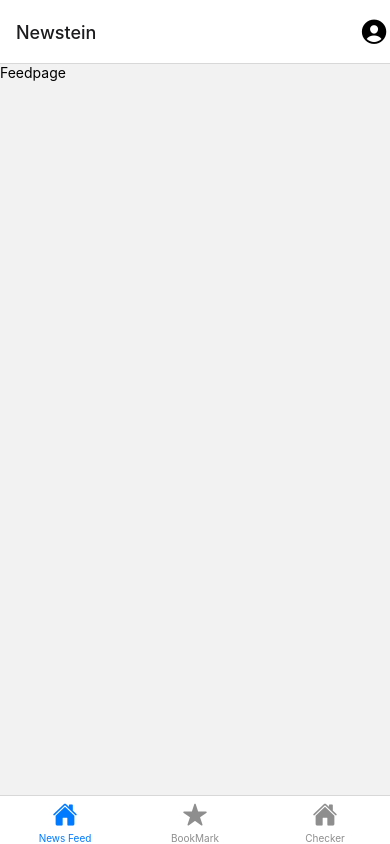
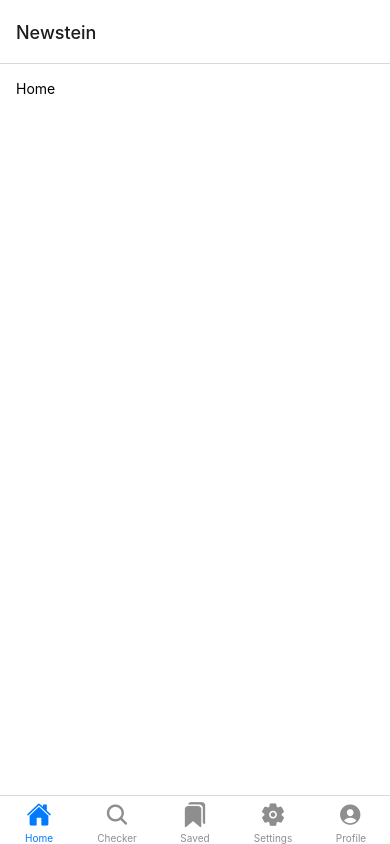
Before and after one commit to coldKaushal/newstein, a React Native app: screen /feedpage in a window 390 px wide. Built offline with nearby package versions, Linux system fonts and the light colour scheme.

Commit message:
add more tabs

```diff
--- a/App.js
+++ b/App.js
@@ -2,11 +2,10 @@ import { StatusBar } from "expo-status-bar";
 import { StyleSheet, Text, View } from "react-native";
 import { NavigationContainer } from "@react-navigation/native";
 import { createNativeStackNavigator } from "@react-navigation/native-stack";
-
+import Settings from "./screen/settings";
 import Feedpage from "./screen/feedPage";
 import BookMark from "./screen/bookmark";
 import Profile from "./screen/profile";
-import Avatar from "./components/avatar";
 import { createBottomTabNavigator } from "@react-navigation/bottom-tabs";
 import TabBarIcon from "./components/tabBarIcon";
 import NewsChecker from "./screen/newsChecker";
@@ -17,26 +16,16 @@ const Stack = createNativeStackNavigator();
 function TabScreen() {
   return (
     <View style={styles.root}>
-      <Tab.Navigator>
+      <Tab.Navigator
+      >
         <Tab.Screen
           name="feedpage"
           component={Feedpage}
           options={{
-            title: "News Feed",
+            title: "Home",
             headerShown: false,
             tabBarIcon: ({ color, size }) => (
               <TabBarIcon name="home" color={color} size={size} />
-            ),
-          }}
-        />
-        <Tab.Screen
-          name="bookmark"
-          component={BookMark}
-          options={{
-            title: "BookMark",
-            headerShown: false,
-            tabBarIcon: ({ color, size }) => (
-              <TabBarIcon name="star" color={color} size={size} />
             ),
           }}
         />
@@ -47,11 +36,43 @@ function TabScreen() {
             title: "Checker",
             headerShown: false,
             tabBarIcon: ({ color, size }) => (
-              <TabBarIcon name="home" color={color} size={size} />
+              <TabBarIcon name="search" color={color} size={size} />
             ),
           }}
         />
-
+        <Tab.Screen
+          name="bookmark"
+          component={BookMark}
+          options={{
+            title: "Saved",
+            headerShown: false,
+            tabBarIcon: ({ color, size }) => (
+              <TabBarIcon name="bookmarks" color={color} size={size} />
+            ),
+          }}
+        />
+        <Tab.Screen
+          name="settings"
+          component={Settings}
+          options={{
+            title: "Settings",
+            headerShown: false,
+            tabBarIcon: ({ color, size }) => (
+              <TabBarIcon name="settings" color={color} size={size} />
+            ),
+          }}
+        />
+        <Tab.Screen
+          name="profile"
+          component={Profile}
+          options={{
+            title: "Profile",
+            headerShown: false,
+            tabBarIcon: ({ color, size }) => (
+              <TabBarIcon name="person-circle" color={color} size={size} />
+            ),
+          }}
+        />
       </Tab.Navigator>
     </View>
   );
@@ -59,23 +80,25 @@ function TabScreen() {
 
 export default function App() {
   return (
+    <>
+    <StatusBar color="invert" />
     <View style={styles.root}>
       <NavigationContainer>
-        <Stack.Navigator>
+        <Stack.Navigator screenOptions={{
+
+        }}>
           <Stack.Screen
             name="body"
             component={TabScreen}
-            options={({navigation}) =>({
+            options={({ navigation }) => ({
               title: "Newstein",
-              headerRight: () => {
-                return <Avatar onPress={() => navigation.navigate("profile")} />;
-              },
             })}
           />
           <Stack.Screen name="profile" component={Profile} />
         </Stack.Navigator>
       </NavigationContainer>
     </View>
+    </>
   );
 }
 
--- a/package.json
+++ b/package.json
@@ -17,7 +17,8 @@
     "react": "18.0.0",
     "react-native": "0.69.4",
     "react-native-safe-area-context": "^4.3.1",
-    "react-native-screens": "^3.15.0"
+    "react-native-screens": "^3.15.0",
+    "expo-linear-gradient": "~11.4.0"
   },
   "devDependencies": {
     "@babel/core": "^7.12.9"
--- a/screen/bookmark.js
+++ b/screen/bookmark.js
@@ -1,4 +1,4 @@
-import { View } from "react-native";
+import { View, Text } from "react-native";
 
 function BookMark(){
     return <View>
--- a/screen/feedPage.js
+++ b/screen/feedPage.js
@@ -1,9 +1,18 @@
-import { View, Text } from "react-native";
-
-function Feedpage(){
-    return <View>
-        <Text>Feedpage</Text>
+import { View, Text, StyleSheet } from "react-native";
+function Feedpage() {
+  return (
+    <View style={styles.root}>
+        <Text>Home</Text>
     </View>
+  );
 }
 
 export default Feedpage;
+
+const styles = StyleSheet.create({
+  root: {
+    flex: 1,
+    backgroundColor:'white',
+    padding: 16,
+  },
+});
--- /dev/null
+++ b/screen/settings.js
@@ -0,0 +1,9 @@
+import { Text, View } from "react-native";
+
+function Settings(){
+    return <View>
+        <Text>Settings</Text>
+    </View>
+}
+
+export default Settings;
```
Also changed, not shown: 1 other file (tests, documents, lock files or other folders).
